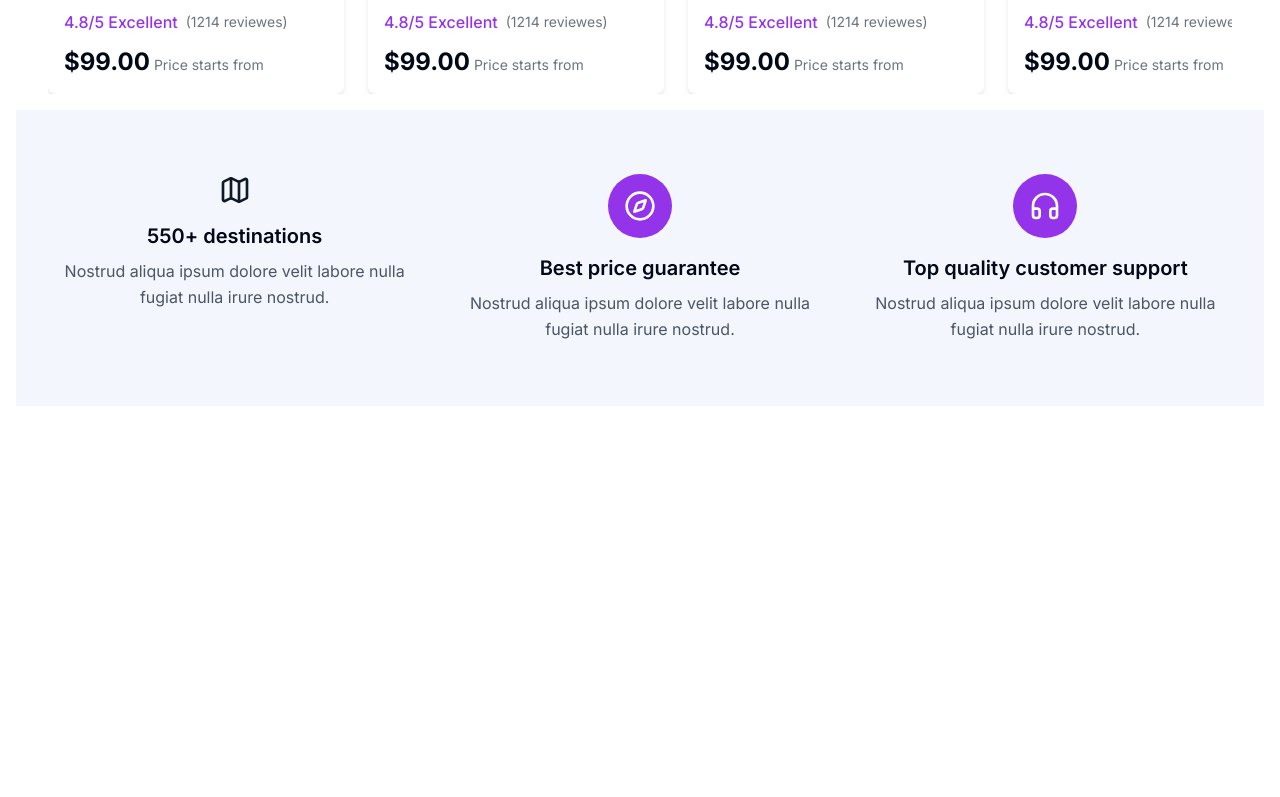
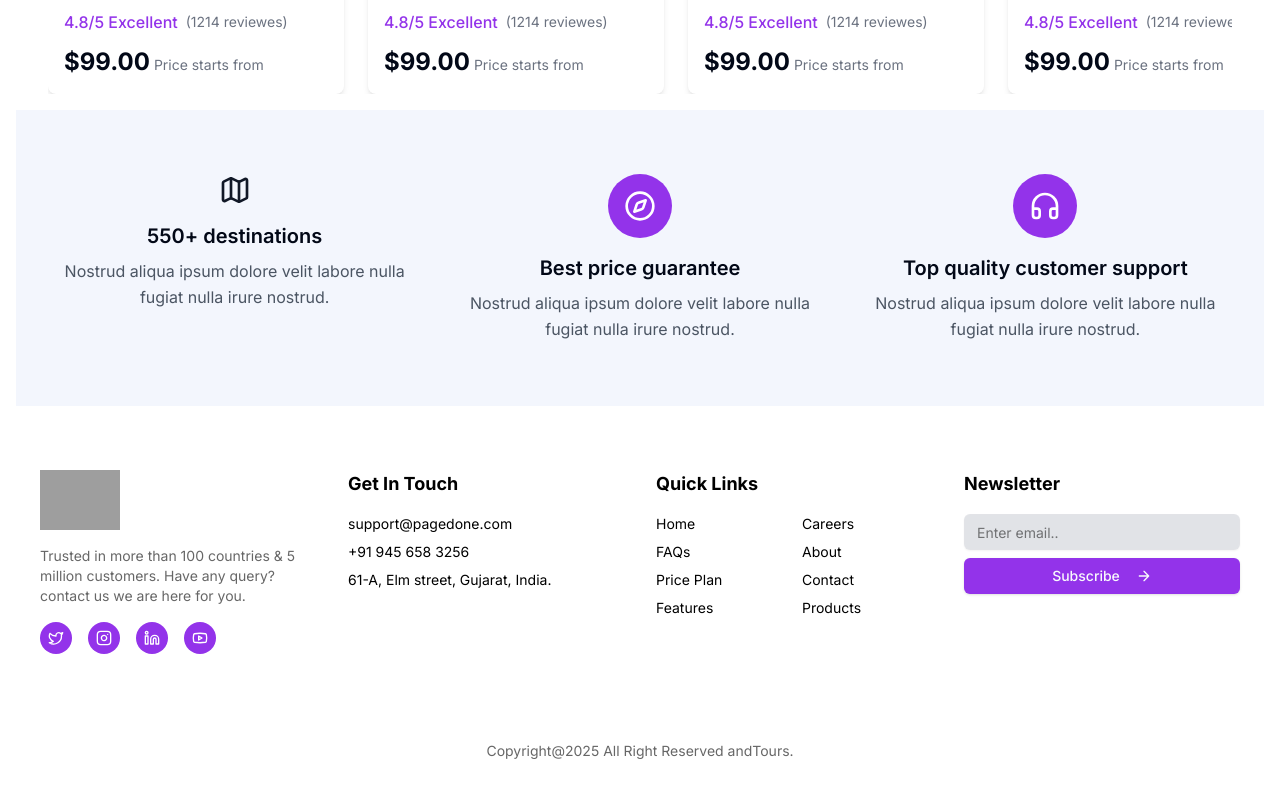
Before and after one commit to JordanCalzen/tours-travels, a Next.js app: page / in a window 1280 px wide. Shown: the part 3507-4304 px from the top of the page. Before the commit the page ends 3945 px from the top, so only its background shows below. Built offline with nearby package versions, Linux system fonts and the light colour scheme; grey boxes are pictures that could not be loaded.

Commit message:
added footer

```diff
--- a/app/page.tsx
+++ b/app/page.tsx
@@ -1,5 +1,6 @@
 import TrendingTours from "@/components/frontend/carousel-tours";
 import FeaturesSection from "@/components/frontend/features-section";
+import Footer from "@/components/frontend/footer";
 import Hero from "@/components/frontend/hrero";
 import MainNav from "@/components/frontend/main-nav";
 import PopularHotels from "@/components/frontend/popular-hotels";
@@ -50,6 +51,7 @@ export default function Home() {
 				<TrendingTours />
 				<PopularHotels />
 				<FeaturesSection />
+				<Footer />
 			</div>
 		</>
 	);
--- /dev/null
+++ b/components/frontend/footer.tsx
@@ -0,0 +1,140 @@
+import { Button } from "@/components/ui/button";
+import { Input } from "@/components/ui/input";
+import { Instagram, Linkedin, Twitter, Youtube } from "lucide-react";
+import Image from "next/image";
+import Link from "next/link";
+
+export default function Footer() {
+	return (
+		<footer className="w-full  text-black">
+			<div className="container px-4 py-16 md:px-6">
+				<div className="grid gap-8 md:grid-cols-2 lg:grid-cols-4">
+					<div className="space-y-4">
+						<div className="flex items-center space-x-2">
+							<Image
+								src="/logo_black.png"
+								alt="Travel background"
+								width={300}
+								height={300}
+								className="object-cover w-[5rem]"
+							/>
+							<span className="text-xl font-bold"></span>
+						</div>
+						<p className="text-sm text-black/60">
+							Trusted in more than 100 countries & 5 million customers. Have any
+							query? contact us we are here for you.
+						</p>
+						<div className="flex space-x-4">
+							<Link
+								href="#"
+								className="rounded-full bg-purple-600 p-2 hover:bg-purple-600/90"
+							>
+								<Twitter className="h-4 w-4 text-white" />
+								<span className="sr-only">Twitter</span>
+							</Link>
+							<Link
+								href="#"
+								className="rounded-full bg-purple-600 p-2 hover:bg-purple-600/90"
+							>
+								<Instagram className="h-4 w-4 text-white" />
+								<span className="sr-only">Instagram</span>
+							</Link>
+							<Link
+								href="#"
+								className="rounded-full bg-purple-600 p-2 hover:bg-purple-600/90"
+							>
+								<Linkedin className="h-4 w-4 text-white" />
+								<span className="sr-only">LinkedIn</span>
+							</Link>
+							<Link
+								href="#"
+								className="rounded-full bg-purple-600 p-2 hover:bg-purple-600/90"
+							>
+								<Youtube className="h-4 w-4 text-white" />
+								<span className="sr-only">YouTube</span>
+							</Link>
+						</div>
+					</div>
+					<div className="space-y-4">
+						<h3 className="text-lg font-bold">Get In Touch</h3>
+						<div className="space-y-2 text-sm">
+							<p>support@pagedone.com</p>
+							<p>+91 945 658 3256</p>
+							<p>61-A, Elm street, Gujarat, India.</p>
+						</div>
+					</div>
+					<div className="grid grid-cols-2 gap-4 sm:grid-cols-2">
+						<div className="space-y-4">
+							<h3 className="text-lg font-bold">Quick Links</h3>
+							<nav className="flex flex-col space-y-2 text-sm">
+								<Link className="hover:underline" href="#">
+									Home
+								</Link>
+								<Link className="hover:underline" href="#">
+									FAQs
+								</Link>
+								<Link className="hover:underline" href="#">
+									Price Plan
+								</Link>
+								<Link className="hover:underline" href="#">
+									Features
+								</Link>
+							</nav>
+						</div>
+						<div className="space-y-4">
+							<h3 className="text-lg font-bold invisible">Links</h3>
+							<nav className="flex flex-col space-y-2 text-sm">
+								<Link className="hover:underline" href="#">
+									Careers
+								</Link>
+								<Link className="hover:underline" href="#">
+									About
+								</Link>
+								<Link className="hover:underline" href="#">
+									Contact
+								</Link>
+								<Link className="hover:underline" href="#">
+									Products
+								</Link>
+							</nav>
+						</div>
+					</div>
+					<div className="space-y-4">
+						<h3 className="text-lg font-bold">Newsletter</h3>
+						<form className="space-y-2">
+							<Input
+								className="bg-gray-400/30 border-gray-200/20 placeholder:text-black/50"
+								placeholder="Enter email.."
+								type="email"
+							/>
+							<Button
+								className="w-full bg-purple-600 black hover:bg-purple-600/90"
+								type="submit"
+							>
+								Subscribe
+								<svg
+									className="ml-2 h-4 w-4"
+									fill="none"
+									stroke="currentColor"
+									strokeLinecap="round"
+									strokeLinejoin="round"
+									strokeWidth="2"
+									viewBox="0 0 24 24"
+								>
+									<path d="M5 12h14M12 5l7 7-7 7" />
+								</svg>
+							</Button>
+						</form>
+					</div>
+				</div>
+			</div>
+			<div className="border-t border-white/10">
+				<div className="container flex flex-col items-center justify-center gap-4 py-6 text-center text-sm md:h-16 md:flex-row md:py-0">
+					<div className="text-black/60">
+						Copyright@2025 All Right Reserved andTours.
+					</div>
+				</div>
+			</div>
+		</footer>
+	);
+}
```
